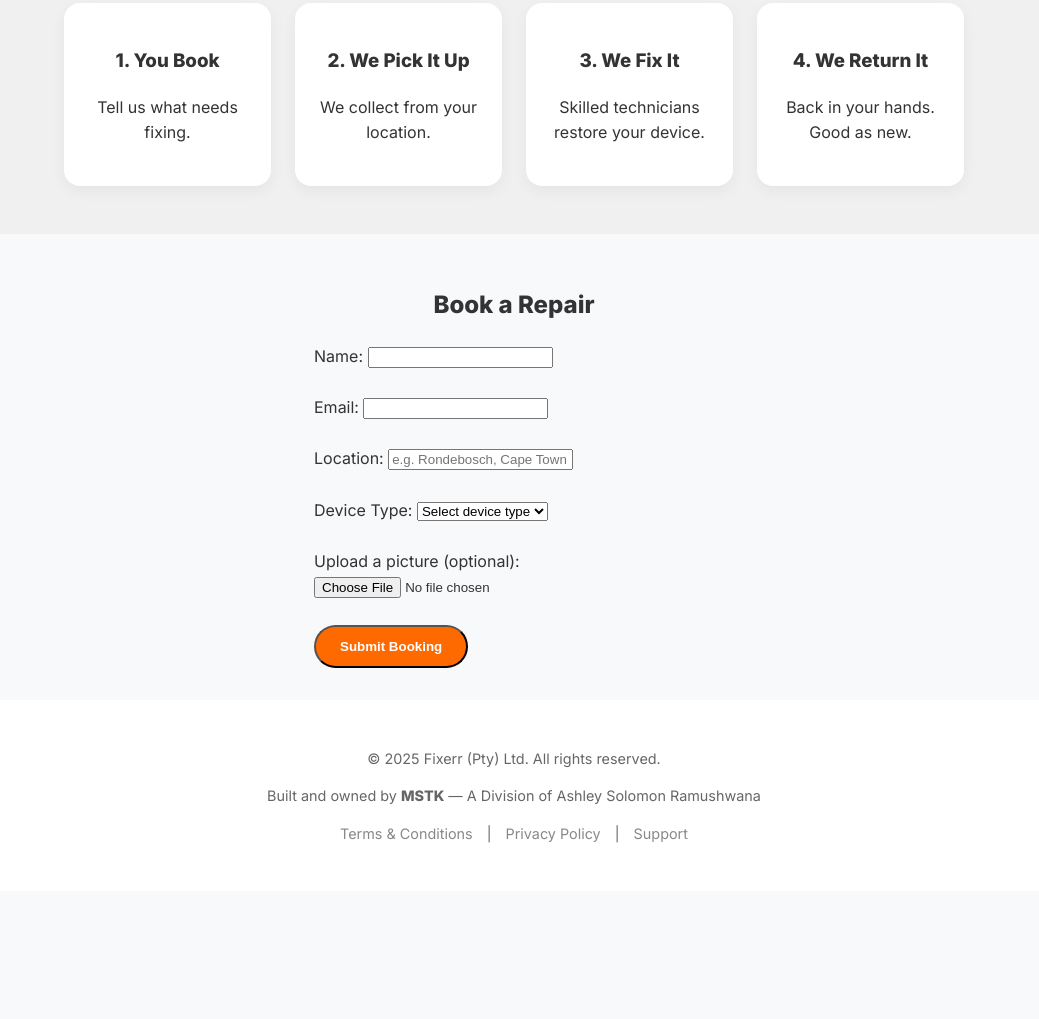
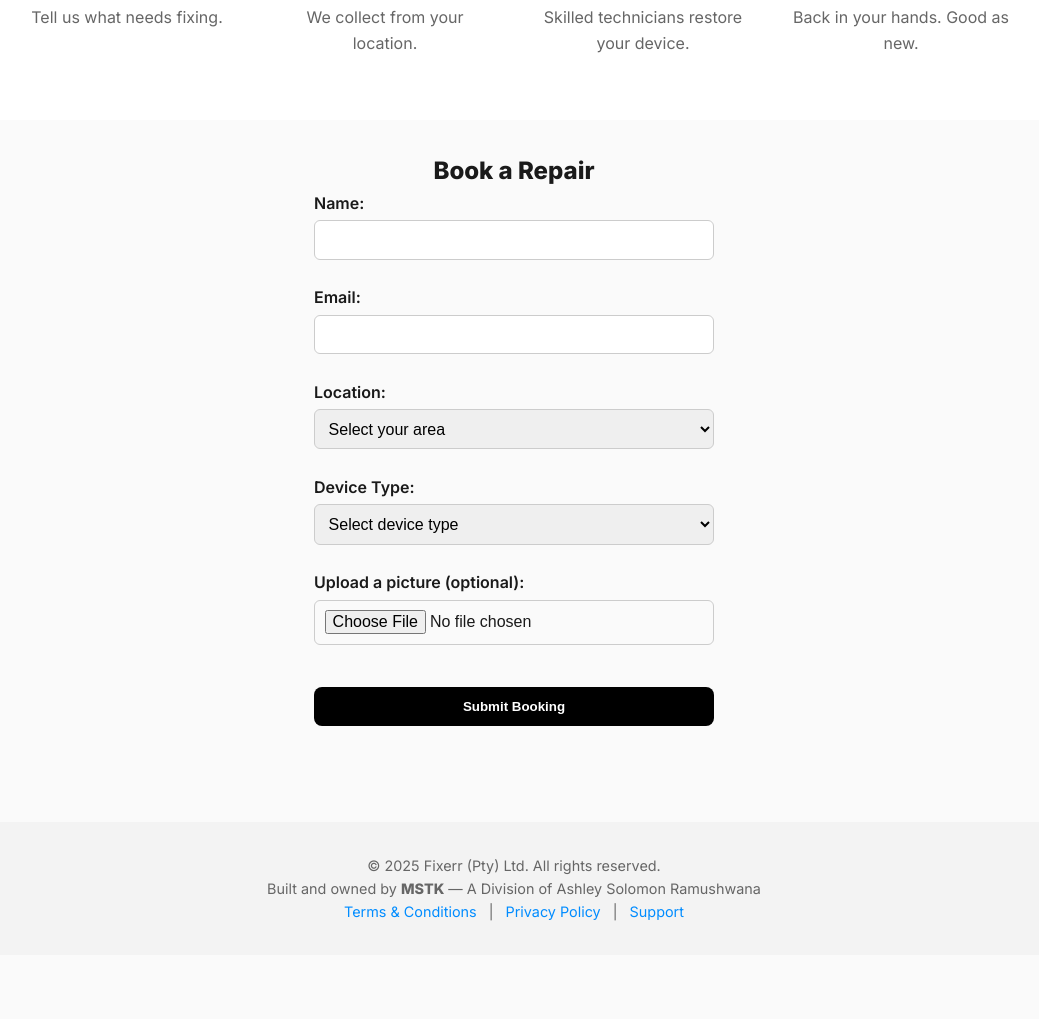
Before and after one commit to Arch-Engine/fixerr-landing, a plain HTML site: page index.html in a window 1280 px wide. Shown: the part 724-1743 px from the top of the page, without its empty margins (126-1165 px from the left). Before the commit the page ends 1615 px from the top, so only its background shows below. Drawn offline with Linux system fonts and the light colour scheme.

Commit message:
💄 Updated style.css for modern look + branding

```diff
--- a/index.html
+++ b/index.html
@@ -56,7 +56,16 @@
       <input type="email" name="email" required /><br/><br/>
 
       <label>Location:</label>
-      <input type="text" name="location" placeholder="e.g. Rondebosch, Cape Town" required /><br/><br/>
+      <select name="location" required>
+        <option value="">Select your area</option>
+        <option value="Claremont">Claremont</option>
+        <option value="Rondebosch">Rondebosch</option>
+        <option value="Observatory">Observatory</option>
+        <option value="Woodstock">Woodstock</option>
+        <option value="Cape Town CBD">Cape Town CBD</option>
+        <option value="Mowbray">Mowbray</option>
+        <option value="Rosebank">Rosebank</option>
+      </select><br/><br/>
 
       <label>Device Type:</label>
       <select name="device" required>
@@ -70,10 +79,15 @@
       </select><br/><br/>
 
       <label>Upload a picture (optional):</label>
-      <input type="file" name="file" required /><br/><br/>
+      <input type="file" name="file" /><br/><br/>
 
       <button type="submit" class="btn-primary">Submit Booking</button>
     </form>
+
+    <div id="confirmation" style="display:none; padding-top:2rem;">
+      <h3>✅ Booking Confirmed</h3>
+      <p>Thank you for trusting Fixerr. We’ll contact you soon.</p>
+    </div>
   </section>
 
   <footer>
--- a/script.js
+++ b/script.js
@@ -1,9 +1,7 @@
-// Import Firebase modules
 import { initializeApp } from "https://www.gstatic.com/firebasejs/11.10.0/firebase-app.js";
 import { getFirestore, collection, addDoc } from "https://www.gstatic.com/firebasejs/11.10.0/firebase-firestore.js";
 import { getStorage, ref, uploadBytes } from "https://www.gstatic.com/firebasejs/11.10.0/firebase-storage.js";
 
-// Firebase project config
 const firebaseConfig = {
   apiKey: "AIzaSyCh1RX8BSAtgGULDXEU-7RlFYPLru4THEI",
   authDomain: "fixerrappsa.firebaseapp.com",
@@ -14,13 +12,12 @@ const firebaseConfig = {
   measurementId: "G-FQTG8V7LB2"
 };
 
-// Init Firebase
 const app = initializeApp(firebaseConfig);
 const db = getFirestore(app);
 const storage = getStorage(app);
 
-// Form logic
 const form = document.getElementById("bookingForm");
+const confirmation = document.getElementById("confirmation");
 
 if (form) {
   form.addEventListener("submit", async (e) => {
@@ -28,30 +25,36 @@ if (form) {
 
     const name = form.name.value.trim();
     const email = form.email.value.trim();
-    const location = form.location.value.trim();
+    const location = form.location.value;
     const device = form.device.value;
     const file = form.file.files[0];
 
     try {
-      const filePath = `uploads/${Date.now()}_${file.name}`;
-      const storageRef = ref(storage, filePath);
-      await uploadBytes(storageRef, file);
+      let filePath = "";
+      let fileName = "";
+
+      if (file) {
+        filePath = `uploads/${Date.now()}_${file.name}`;
+        const storageRef = ref(storage, filePath);
+        await uploadBytes(storageRef, file);
+        fileName = file.name;
+      }
 
       await addDoc(collection(db, "bookings"), {
         name,
         email,
         location,
         device,
-        fileName: file.name,
+        fileName,
         filePath,
         submittedAt: new Date().toISOString()
       });
 
-      alert("✅ Booking submitted successfully!");
       form.reset();
+      confirmation.style.display = "block";
     } catch (error) {
       console.error("❌ Submission error:", error);
-      alert("Something went wrong. Please try again later.");
+      alert("Something went wrong. Please try again.");
     }
   });
 }
--- a/style.css
+++ b/style.css
@@ -1,80 +1,97 @@
-/* Fixerr Landing Page Styles */
+/* Base Reset */
+* {
+  margin: 0;
+  padding: 0;
+  box-sizing: border-box;
+}
 
 body {
-  margin: 0;
   font-family: 'Inter', sans-serif;
-  background-color: #f8f9fa;
-  color: #333;
   line-height: 1.6;
+  color: #1a1a1a;
+  background-color: #fafafa;
+  padding-bottom: 4rem;
 }
 
+a {
+  text-decoration: none;
+  color: inherit;
+}
+
+/* Navbar */
 .navbar {
+  background-color: #ffffff;
+  padding: 1rem 2rem;
   display: flex;
   justify-content: space-between;
   align-items: center;
-  padding: 1rem 2rem;
-  background-color: #fff;
-  box-shadow: 0 2px 10px rgba(0,0,0,0.05);
+  box-shadow: 0 2px 5px rgba(0,0,0,0.05);
   position: sticky;
   top: 0;
   z-index: 1000;
 }
 
 .logo {
+  font-weight: 800;
   font-size: 1.5rem;
-  font-weight: 800;
 }
 
 .logo .mstk {
   font-weight: 400;
   font-size: 0.9rem;
-  color: #888;
-  margin-left: 8px;
+  color: #777;
+  margin-left: 4px;
 }
 
 .navbar nav a {
-  margin-left: 20px;
-  text-decoration: none;
+  margin-left: 1.5rem;
+  font-weight: 600;
   color: #333;
-  font-weight: 600;
 }
 
+.navbar nav a:hover {
+  color: #008cff;
+}
+
+/* Hero Section */
 .hero {
+  background: linear-gradient(135deg, #008cff, #00e0c3);
+  color: white;
   text-align: center;
   padding: 4rem 2rem;
-  background: #fff;
 }
 
 .hero h1 {
-  font-size: 2.5rem;
+  font-size: 2.8rem;
+  font-weight: 800;
   margin-bottom: 1rem;
 }
 
 .hero p {
+  font-size: 1.1rem;
   max-width: 600px;
-  margin: 0 auto 1.5rem;
-  font-size: 1.1rem;
-  color: #555;
+  margin: 0 auto 2rem;
 }
 
 .btn-primary {
-  display: inline-block;
-  background-color: #ff6a00;
-  color: #fff;
+  background-color: #000;
+  color: white;
   padding: 0.75rem 1.5rem;
-  border-radius: 999px;
-  text-decoration: none;
+  border: none;
+  border-radius: 8px;
   font-weight: 600;
+  cursor: pointer;
   transition: background 0.3s ease;
 }
 
 .btn-primary:hover {
-  background-color: #e85d00;
+  background-color: #333;
 }
 
+/* How It Works */
 .how-it-works {
-  background: #f0f0f0;
-  padding: 3rem 2rem;
+  padding: 4rem 2rem;
+  background-color: #fff;
   text-align: center;
 }
 
@@ -85,38 +102,59 @@ body {
 
 .steps {
   display: grid;
-  grid-template-columns: repeat(auto-fit, minmax(200px, 1fr));
-  gap: 1.5rem;
-  max-width: 900px;
+  grid-template-columns: repeat(auto-fit, minmax(180px, 1fr));
+  gap: 2rem;
+  max-width: 1000px;
   margin: 0 auto;
 }
 
-.step {
-  background: #fff;
-  padding: 1.5rem;
-  border-radius: 1rem;
-  box-shadow: 0 5px 15px rgba(0,0,0,0.05);
+.step h3 {
+  font-size: 1.2rem;
+  font-weight: 700;
+  margin-bottom: 0.5rem;
 }
 
-footer {
-  text-align: center;
-  font-size: 0.9rem;
-  padding: 2rem;
-  background: #fff;
+.step p {
   color: #666;
 }
 
+/* Form Styles */
+form input, form select {
+  width: 100%;
+  padding: 0.6rem;
+  font-size: 1rem;
+  margin-top: 4px;
+  border: 1px solid #ccc;
+  border-radius: 6px;
+}
+
+form label {
+  font-weight: 600;
+  display: block;
+}
+
+form button {
+  margin-top: 1rem;
+  width: 100%;
+}
+
+/* Footer */
+footer {
+  background-color: #f3f3f3;
+  color: #666;
+  padding: 2rem;
+  text-align: center;
+  font-size: 0.9rem;
+  margin-top: 4rem;
+}
+
 footer a {
-  color: #888;
-  text-decoration: none;
-  margin: 0 10px;
+  color: #008cff;
+  margin: 0 8px;
 }
 
 @media (max-width: 600px) {
   .hero h1 {
     font-size: 2rem;
   }
-  .btn-primary {
-    width: 100%;
-  }
 }
```
